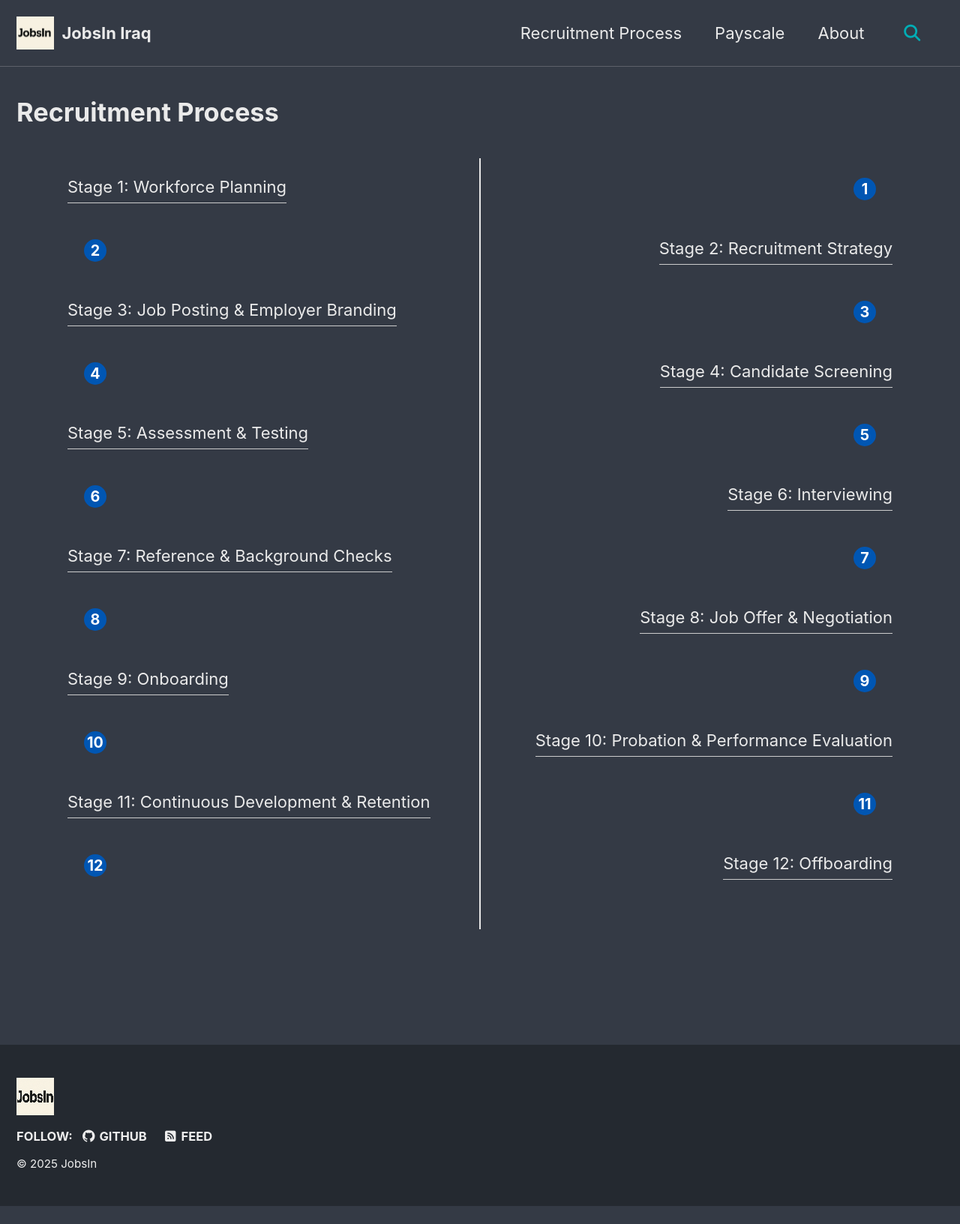
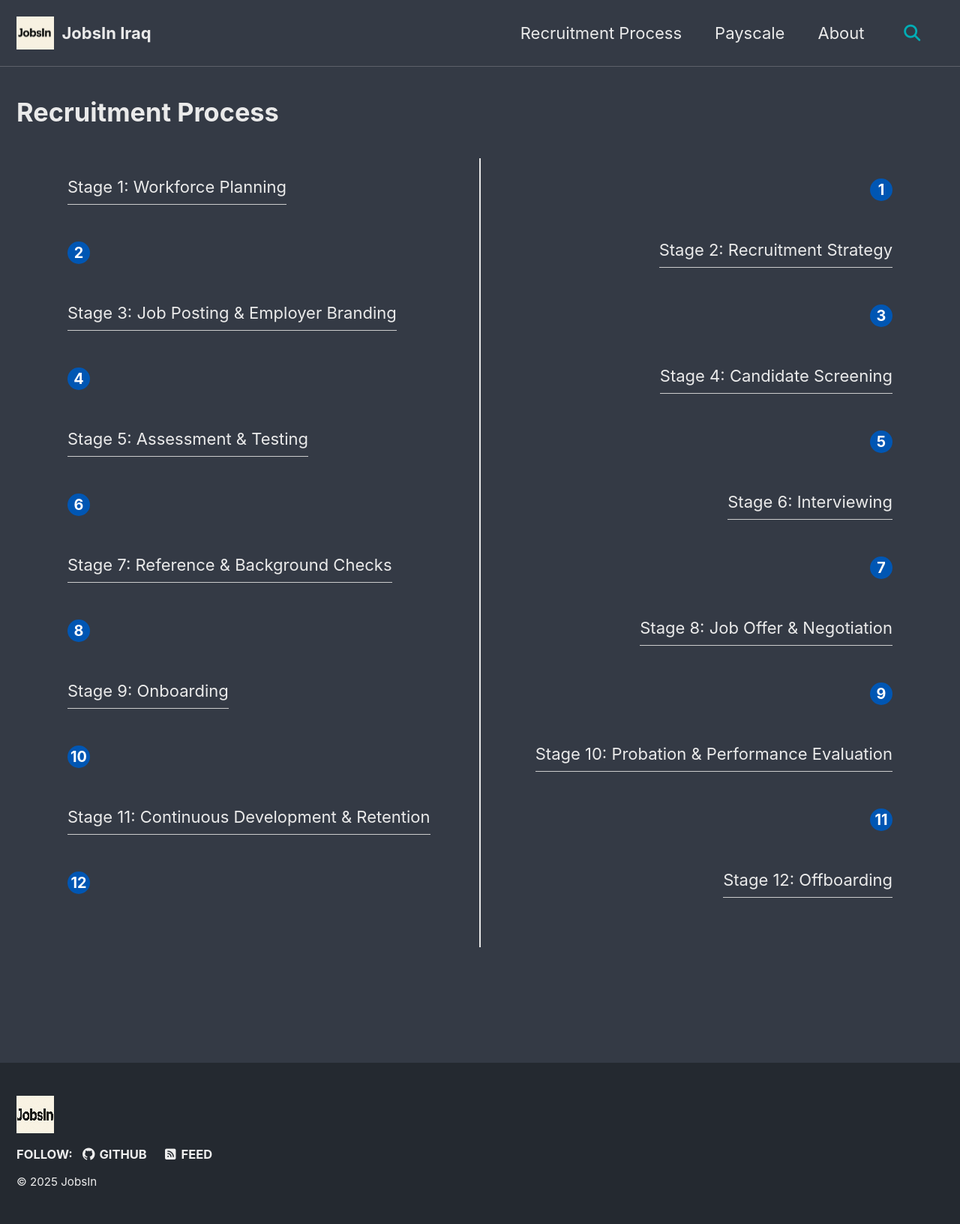
Before and after one commit to JobsInIraq/jobsiniraq.github.io, a Jekyll site: the page built from _pages/process.md, in a window 1280 px wide. Shown: the whole page at 75% size. Built offline with Jekyll 4.4.1, drawn with Linux system fonts in a browser that asks for light colours; cached includes are drawn as plain includes; before the commit the page ends 1608 px from its top, so only the background shows below that.

Commit message:
Update process.css

```diff
--- a/assets/css/process.css
+++ b/assets/css/process.css
@@ -1,3 +1,4 @@
+/* timeline container */
 .timeline {
   position: relative;
   max-width: 1100px;
@@ -22,33 +23,33 @@
 .process {
   display: flex;
   justify-content: space-between;
-  align-items: center; /* vertically centers text and circle */
+  align-items: center; /* aligns text and circle vertically */
   position: relative;
   margin-bottom: 2rem;
 }
 
-/* left block */
+/* left side: circle on center, text left */
 .process.left {
-  flex-direction: row-reverse; /* circle on line, text left of circle */
+  flex-direction: row-reverse;
   text-align: right;
 }
 
-/* right block */
+/* right side: circle on center, text right */
 .process.right {
-  flex-direction: row; /* circle on line, text right of circle */
+  flex-direction: row;
   text-align: left;
 }
 
-/* content box */
+/* content block */
 .process .content {
   max-width: 45%;
-  padding-bottom: 4px;
+  padding-bottom: 6px;
   border-bottom: 1px solid #ccc;
   box-sizing: border-box;
   word-break: break-word;
 }
 
-/* circle */
+/* numbered circle on middle line */
 .process .circle {
   width: 30px;
   height: 30px;
@@ -59,13 +60,13 @@
   display: flex;
   justify-content: center;
   align-items: center;
-  margin: 0 1rem; /* space between circle and text */
   flex-shrink: 0;
   font-size: 0.9rem;
   z-index: 1;
+  position: relative;
 }
 
-/* responsive for mobile */
+/* responsive mobile */
 @media screen and (max-width: 768px) {
   .process {
     flex-direction: row;
```
